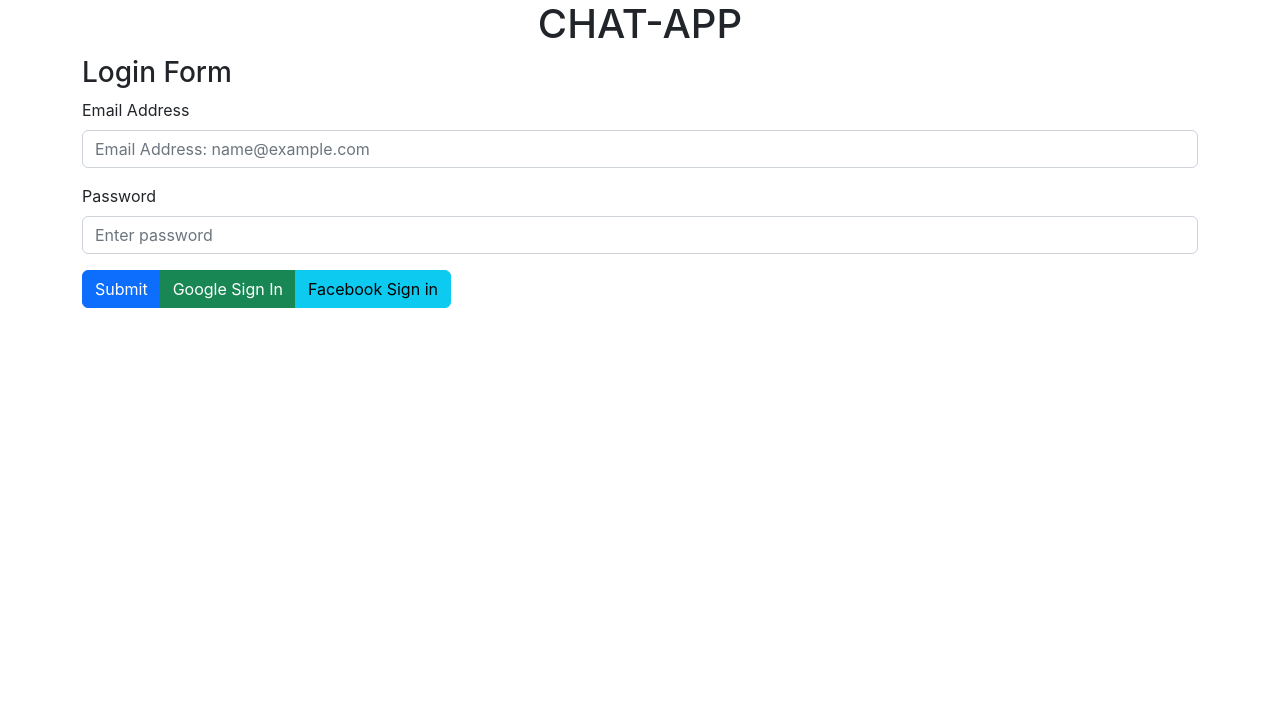
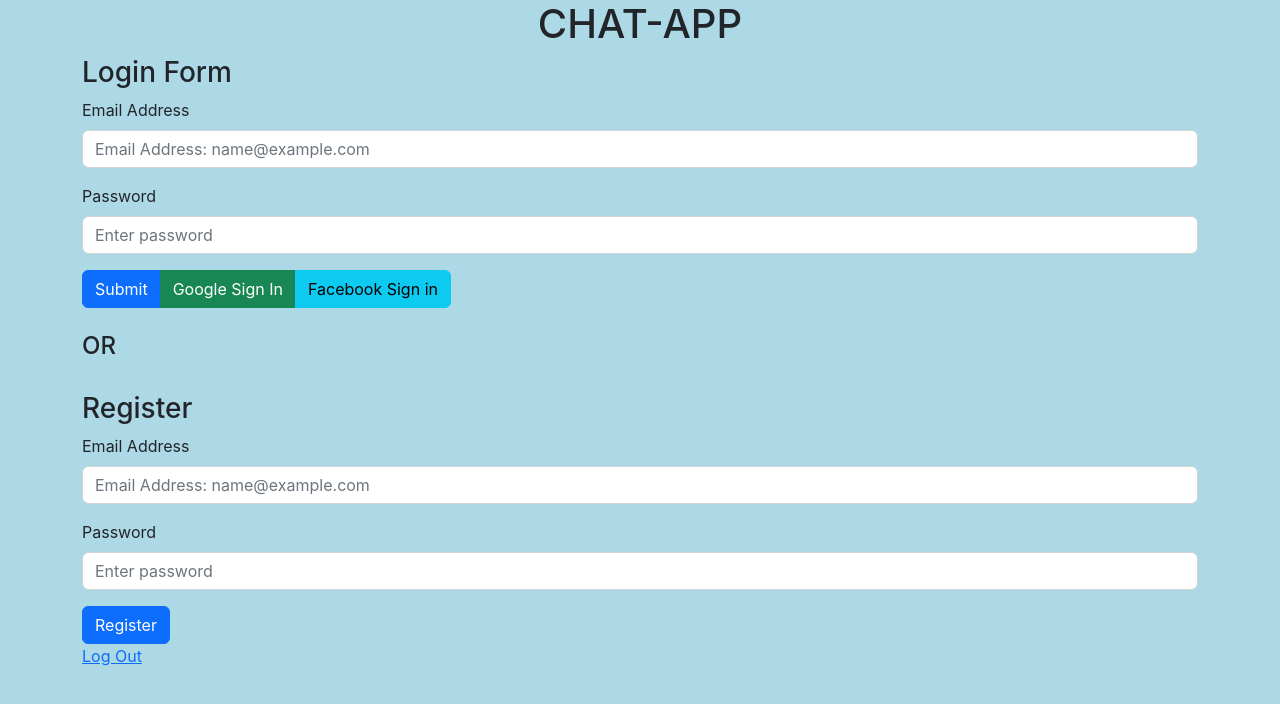
Before and after one commit to mosesrc/Chat-App-TTS, a React (Create React App) app: page / in a window 1280 px wide. Shown: the top 704 px of the page. Built offline with nearby package versions, Linux system fonts and the light colour scheme; no server answers.

Commit message:
Added Chat container to hold messages, 	- need to make a Message component 	- neet to make an input for text

```diff
--- a/package.json
+++ b/package.json
@@ -10,6 +10,7 @@
     "react": "^18.2.0",
     "react-dom": "^18.2.0",
     "react-firebase-hooks": "^5.0.3",
+    "react-router-dom": "^6.3.0",
     "react-scripts": "5.0.1",
     "web-vitals": "^2.1.4"
   },
--- a/src/App.css
+++ b/src/App.css
@@ -1,3 +1,7 @@
+body {
+  background-color: lightblue;
+}
+
 .App {
   text-align: center;
 }
--- a/src/App.js
+++ b/src/App.js
@@ -1,5 +1,8 @@
 import LoginForm from "./component/LoginForm";
 import Header from "./component/Header";
+import Home from "./component/Home/Home";
+import { Routes, Route, Link } from "react-router-dom";
+import { logOut } from "./firebase";
 
 import "./App.css";
 
@@ -7,7 +10,13 @@ function App() {
   return (
     <div className='container'>
       <Header />
-      <LoginForm />
+      <Routes>
+        <Route exact path='/' element={<LoginForm />} />
+        <Route path='/home' element={<Home />} />
+      </Routes>
+      <Link to='/' onClick={logOut}>
+        Log Out
+      </Link>
     </div>
   );
 }
--- /dev/null
+++ b/src/component/ChatContainer/ChatContainer.css
@@ -0,0 +1,5 @@
+.chat-container {
+  background-color: rgb(40, 66, 216);
+  min-height: 50vh;
+  /* margin-bottom: 100px; */
+}
--- /dev/null
+++ b/src/component/ChatContainer/ChatContainer.js
@@ -0,0 +1,14 @@
+import React from "react";
+import "./ChatContainer.css";
+
+function ChatContainer() {
+  return (
+    <div className='container chat-container rounded-4'>
+      <div className='row'>
+        <div className='col'>Message</div>
+      </div>
+    </div>
+  );
+}
+
+export default ChatContainer;
--- /dev/null
+++ b/src/component/Home/Home.js
@@ -0,0 +1,13 @@
+import React from "react";
+import ChatContainer from "../ChatContainer/ChatContainer";
+
+function Home() {
+  //   const [user, loading, error] = useAuthState(auth);
+  return (
+    <>
+      <ChatContainer />
+    </>
+  );
+}
+
+export default Home;
--- a/src/component/LoginForm.js
+++ b/src/component/LoginForm.js
@@ -1,4 +1,5 @@
-import React, { useState } from "react";
+import React, { useState, useEffect } from "react";
+import { useNavigate } from "react-router-dom";
 import { useAuthState } from "react-firebase-hooks/auth";
 import {
   auth,
@@ -6,11 +7,17 @@ import {
   signInWithGoogle,
   signInWithFacebook,
 } from "../firebase";
+import SignIn from "./SignIn/sign_in";
 
 function LoginForm() {
   const [email, setEmail] = useState("");
   const [password, setPassword] = useState("");
   const [user, loading, error] = useAuthState(auth);
+
+  const navigate = useNavigate();
+  useEffect(() => {
+    if (user) navigate("/home");
+  });
 
   if (error) {
     return (
@@ -22,18 +29,13 @@ function LoginForm() {
   if (loading) {
     return <p>Loading...</p>;
   }
-  // if (user) {
-  //   return (
-  //     <div>
-  //       <p>Registered User: {user.email}</p>
-  //     </div>
-  //   );
-  // }
 
   return (
+    <>
       <form
         onSubmit={() => logInWithEmailAndPassword(email, password)}
         className='row'
+        id='form1'
       >
         <div className='col-12'>
           <h3>Login Form</h3>
@@ -68,7 +70,12 @@ function LoginForm() {
         </div>
         <div className='col'>
           <div className='btn-group' role='group' aria-label='Basic example'>
-          <input type='submit' className='btn btn-primary' value='Submit' />
+            <input
+              type='submit'
+              className='btn btn-primary'
+              value='Submit'
+              form='form1'
+            />
             <button
               type='button'
               onClick={signInWithGoogle}
@@ -86,6 +93,16 @@ function LoginForm() {
           </div>
         </div>
       </form>
+      <br />
+      <h4>OR</h4>
+      <br />
+      <SignIn
+        email={email}
+        password={password}
+        setEmail={setEmail}
+        setPassword={setPassword}
+      />
+    </>
   );
 }
 
--- /dev/null
+++ b/src/component/SignIn/sign_in.js
@@ -0,0 +1,57 @@
+import React, { useState, useEffect } from "react";
+import { useNavigate } from "react-router-dom";
+import { registerWithEmailAndPassword } from "../../firebase";
+
+function SignIn({ email, password, setEmail, setPassword }) {
+  const navigate = useNavigate();
+
+  const handleSubmit = async (evt) => {
+    evt.preventDefault();
+    await registerWithEmailAndPassword(email, password);
+    await navigate("/home");
+  };
+
+  return (
+    <form onSubmit={handleSubmit} className='row' id='form2'>
+      <div className='col-12'>
+        <h3>Register</h3>
+      </div>
+      <div className='col-12'>
+        <div className='mb-3'>
+          <label htmlFor='emailAddress' className='form-label'>
+            Email Address
+          </label>
+          <input
+            type='email'
+            value={email}
+            onChange={(e) => setEmail(e.target.value)}
+            className='form-control'
+            id='emailAddress'
+            placeholder='Email Address: name@example.com'
+          />
+        </div>
+        <div className='mb-3'>
+          <label htmlFor='userPassword' className='form-label'>
+            Password
+          </label>
+          <input
+            type='password'
+            value={password}
+            onChange={(e) => setPassword(e.target.value)}
+            className='form-control'
+            id='userPassword'
+            placeholder='Enter password'
+          />
+        </div>
+        <input
+          type='submit'
+          className='btn btn-primary'
+          value='Register'
+          form='form2'
+        />
+      </div>
+    </form>
+  );
+}
+
+export default SignIn;
--- a/src/firebase.js
+++ b/src/firebase.js
@@ -45,8 +45,8 @@ const signInWithGoogle = async () => {
   try {
     const res = await signInWithPopup(auth, googleProvider);
     const user = res.user;
+    console.log(user);
     const q = query(collection(db, "users"), where("uid", "==", user.uid));
-    console.log(q);
     const docs = await getDocs(q);
     console.log(docs);
     if (docs.docs.length === 0) {
@@ -94,17 +94,20 @@ const logInWithEmailAndPassword = async (email, password) => {
     await signInWithEmailAndPassword(auth, email, password);
   } catch (err) {
     console.error(err);
-    alert(err.message);
+    alert(
+      "User was not found please register your email and password!" +
+        "\n" +
+        err.message
+    );
   }
 };
 
-const registerWithEmailAndPassword = async (name, email, password) => {
+const registerWithEmailAndPassword = async (email, password) => {
   try {
     const res = await createUserWithEmailAndPassword(auth, email, password);
     const user = res.user;
     await addDoc(collection(db, "users"), {
       uid: user.uid,
-      name,
       authProvider: "local",
       email,
     });
@@ -124,7 +127,7 @@ const sendPasswordReset = async (email) => {
   }
 };
 
-const logout = () => {
+const logOut = () => {
   signOut(auth);
 };
 
@@ -136,5 +139,5 @@ export {
   logInWithEmailAndPassword,
   registerWithEmailAndPassword,
   sendPasswordReset,
-  logout,
+  logOut,
 };
```
Also changed, not shown: src/index.js (+9 -8 lines), 1 other file (tests, documents, lock files or other folders). Lines whose indentation alone changed are shown as unchanged.
